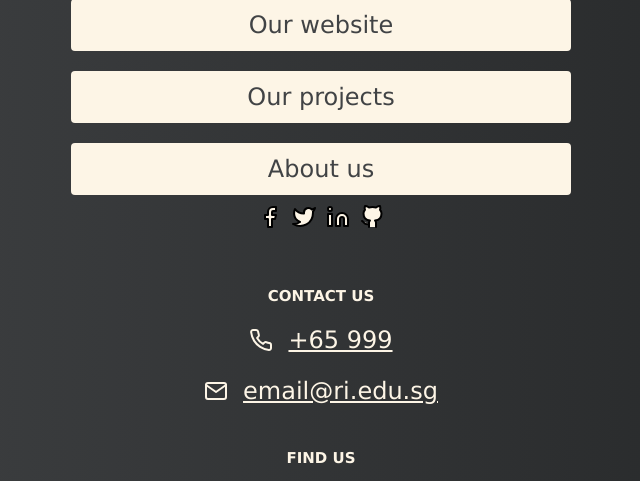
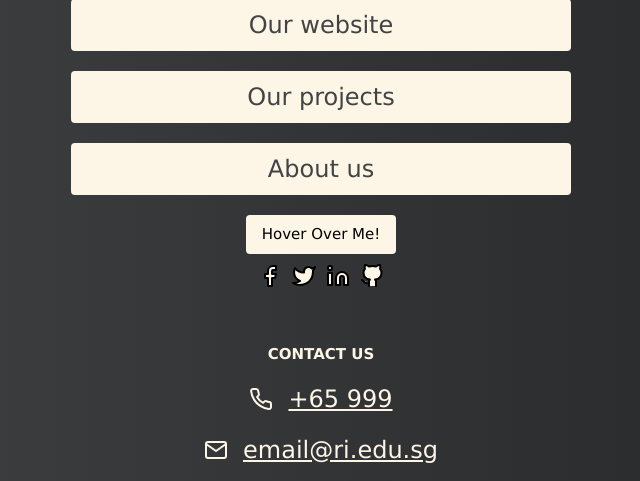
Before and after one commit to Turtalgawd/Collab, a Flask app: page / in a window 1280 px wide. Shown: the part 343-824 px from the top of the page, without its empty margins (314-954 px from the left). Run offline with Flask 3, Linux system fonts and the light colour scheme.

Commit message:
ihj[o3t3y3p
v

```diff
--- a/templates/temphtmlpage.html
+++ b/templates/temphtmlpage.html
@@ -154,6 +154,14 @@
         <a href="#" class="w3-button w3-sand w3-hover-pale-green w3-border-black w3-round" target="_blank">Our website</a>
         <a href="#" class="w3-button w3-sand w3-hover-pale-green w3-border-black w3-round" target="_blank">Our projects</a>
         <a href="" class="w3-button w3-sand w3-hover-pale-green w3-border-black w3-round" target="_blank">About us</a>
+        <div class="w3-dropdown-hover">
+          <button class="w3-button w3-sand w3-hover-pale-green w3-border-black w3-round">Hover Over Me!</button>
+          <div class="w3-dropdown-content w3-bar-block w3-border">
+            <a href="#" class="w3-bar-item w3-button">Link 1</a>
+            <a href="#" class="w3-bar-item w3-button">Link 2</a>
+            <a href="#" class="w3-bar-item w3-button">Link 3</a>
+          </div>
+        </div>
       </div>
 
       <!-- Links section 2 -->
```
